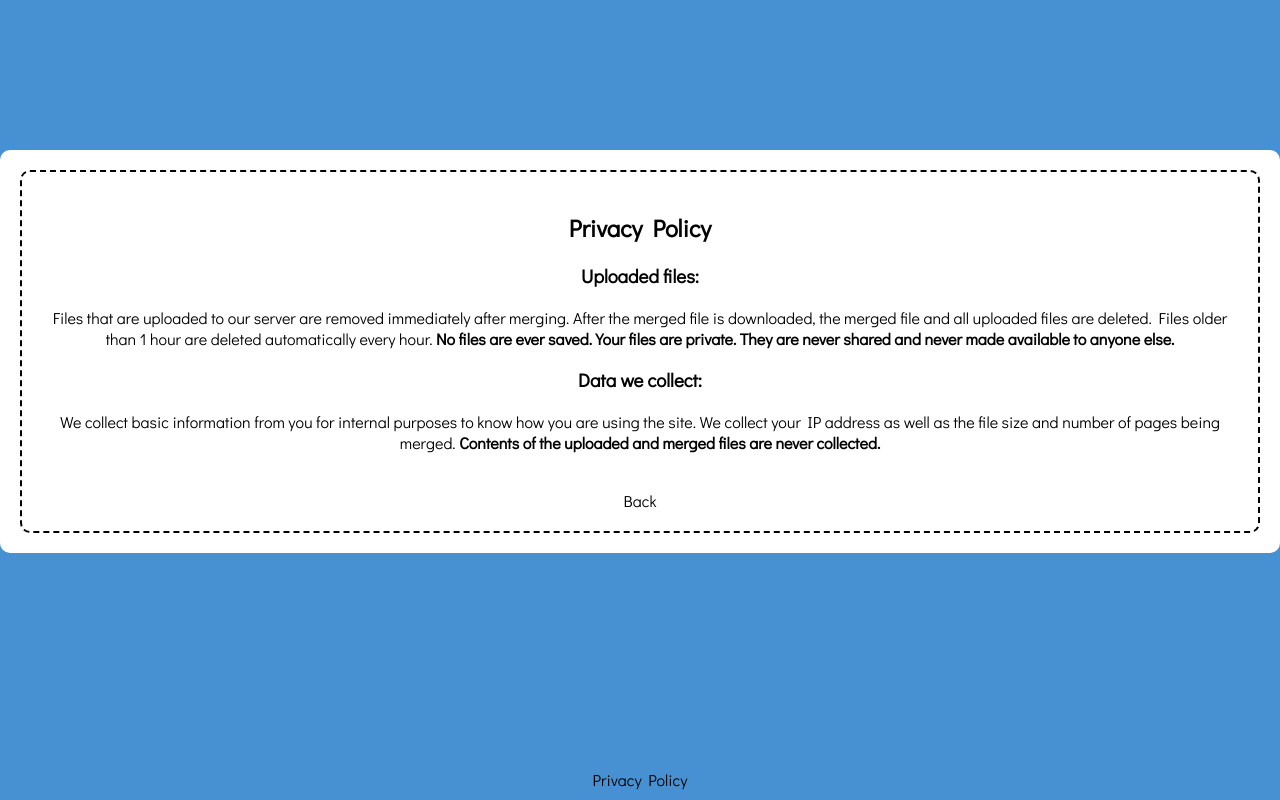
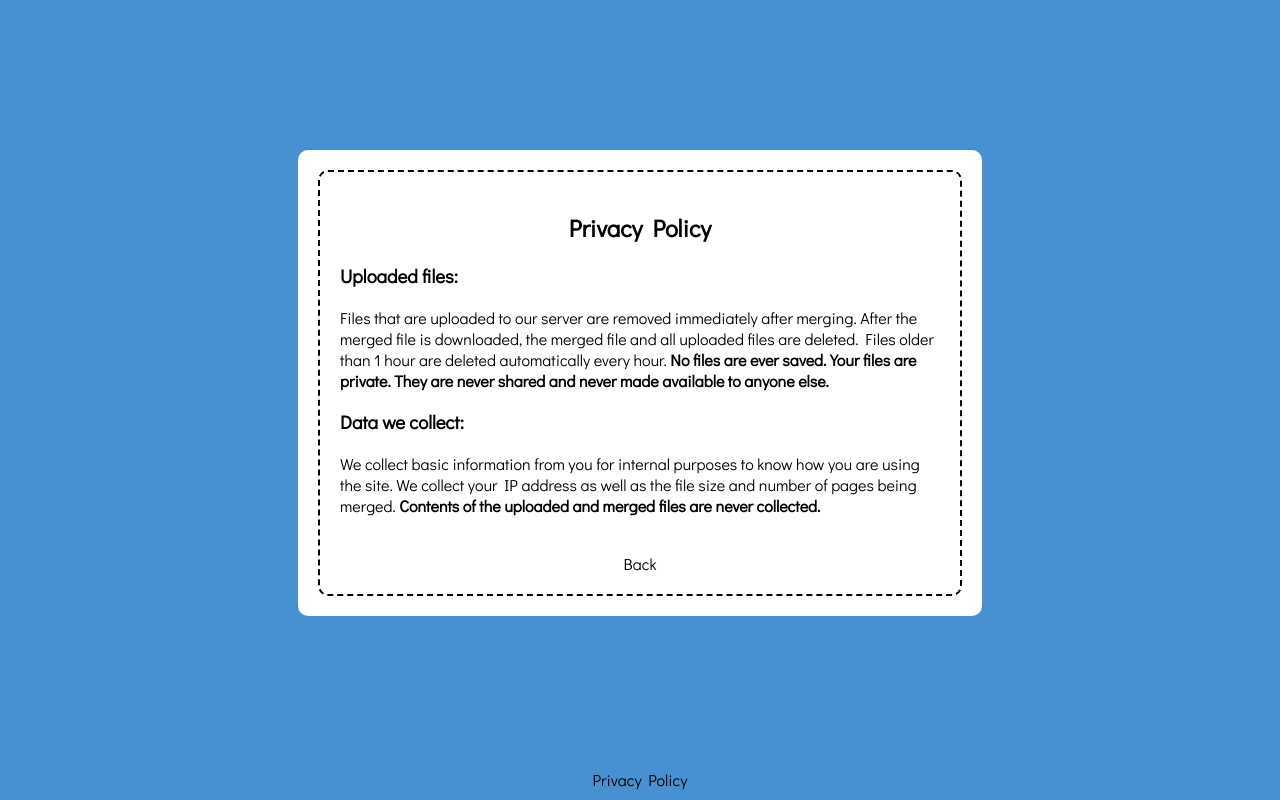
Before and after one commit to EricLeeSanders/safe-pdf-merge, a website: page views/privacy_policy.html in a window 1280 px wide. Drawn offline with Linux system fonts and the light colour scheme; files that its build step writes are made by us from their sources.

Commit message:
Fixed bug with css

```diff
--- a/public/css/merge.css
+++ b/public/css/merge.css
@@ -274,14 +274,14 @@ footer {
     text-align:center;
 }
 
-#terms {
+#policy {
     max-width: 600px;
 }
 
-#terms h3 {
+#policy h3 {
     text-align: left;
 }
 
-#terms p {
+#policy p {
     text-align: left;
 }
```
